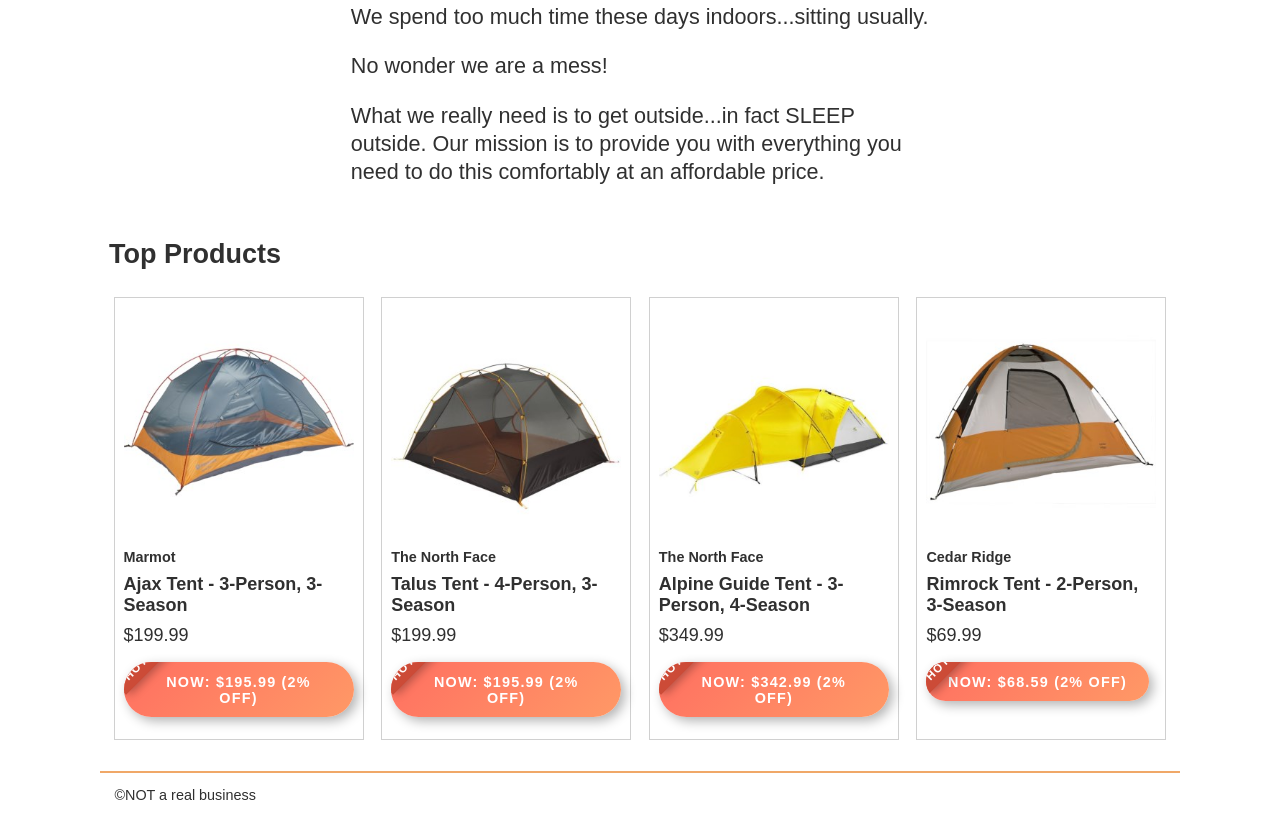
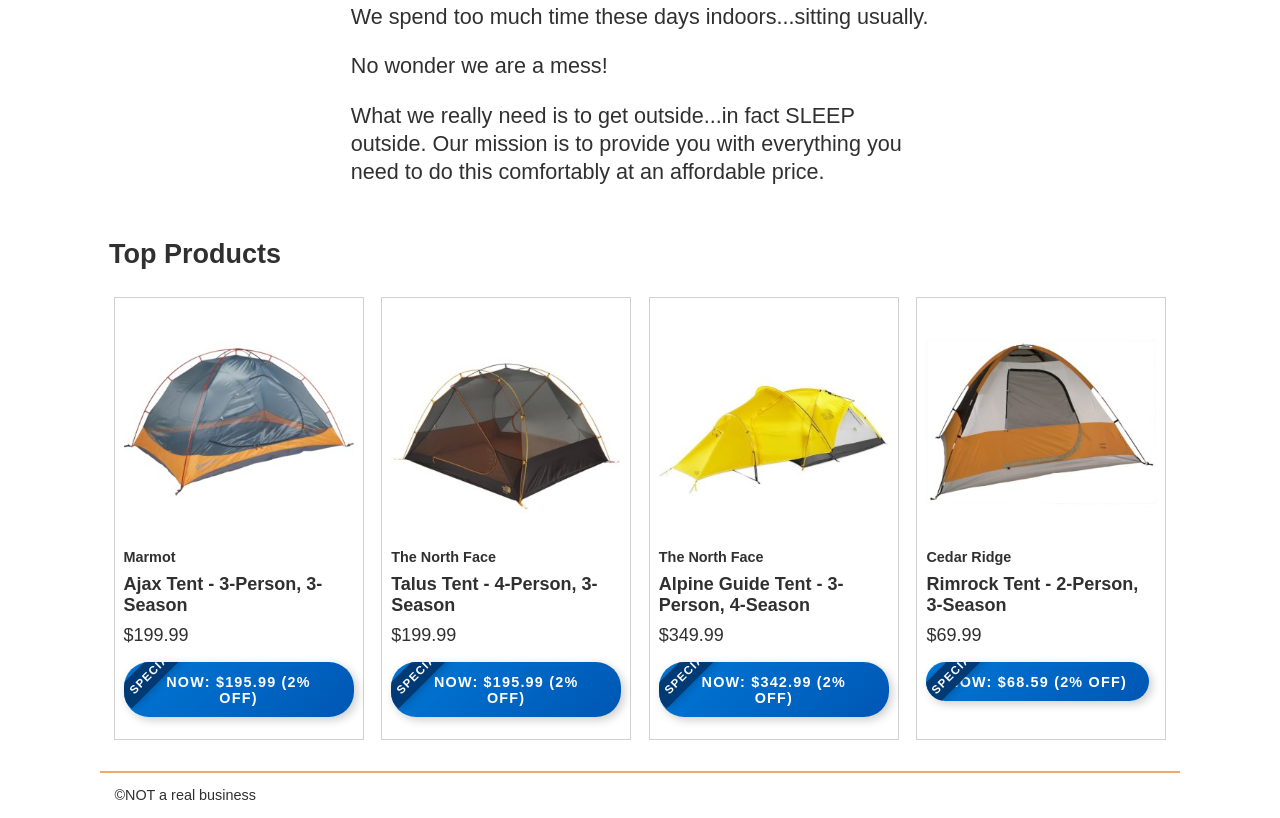
Before and after one commit to Toginomi/WDD330-Team16, a website built with Vite: page src/index.html in a window 1280 px wide. Shown: the part 435-1253 px from the top of the page. Built offline with nearby package versions, Linux system fonts and the light colour scheme.

Commit message:
piusmukisa---activity

```diff
--- a/src/css/style.css
+++ b/src/css/style.css
@@ -160,13 +160,13 @@ button {
   font-size: var(--small-font);
   color: #ffffff; /* Ensure text is white for contrast */
   font-weight: bold;
-  background: linear-gradient(135deg, #ff6f61, #ff9966); /* Warm gradient for appeal */
+  background: linear-gradient(135deg, #0078d7, #0056b3); /* Professional blue gradient */
   padding: 0.8em 1.5em;
-  border-radius: 30px;
+  border-radius: 25px;
   display: inline-block;
   margin-top: 0.5em;
   text-align: center;
-  box-shadow: 4px 4px 12px rgba(0, 0, 0, 0.3);
+  box-shadow: 3px 3px 10px rgba(0, 0, 0, 0.2);
   position: relative;
   overflow: hidden;
   letter-spacing: 1.2px;
@@ -175,32 +175,32 @@ button {
 }
 
 .product-card__discount::before {
-  content: "Hot Deal";
+  content: "Special Offer";
   position: absolute;
   top: -20px;
   left: -20px;
-  background: #cc4b37; /* Darker red for badge */
+  background: #003a75; /* Darker blue for badge */
   color: #ffffff; /* Ensure text is white for contrast */
   font-size: 0.8em;
   font-weight: bold;
   padding: 0.5em 1em;
   transform: rotate(-45deg);
-  box-shadow: 3px 3px 10px rgba(0, 0, 0, 0.3);
+  box-shadow: 2px 2px 8px rgba(0, 0, 0, 0.2);
   z-index: 1;
 }
 
 .product-card__discount:hover {
-  background: linear-gradient(135deg, #ff9966, #ff6f61); /* Reverse gradient on hover */
-  box-shadow: 6px 6px 15px rgba(0, 0, 0, 0.4);
+  background: linear-gradient(135deg, #0056b3, #0078d7); /* Reverse gradient on hover */
+  box-shadow: 5px 5px 15px rgba(0, 0, 0, 0.3);
   transform: scale(1.1);
 }
 
 .product-card__discount span {
-  font-size: 1.5em;
+  font-size: 1.4em;
   font-weight: bold;
   display: block;
   margin-top: 0.3em;
-  text-shadow: 2px 2px 5px rgba(0, 0, 0, 0.4); /* Subtle shadow for readability */
+  text-shadow: 2px 2px 4px rgba(0, 0, 0, 0.3); /* Subtle shadow for readability */
 }
 /* End product list card */
 
```
